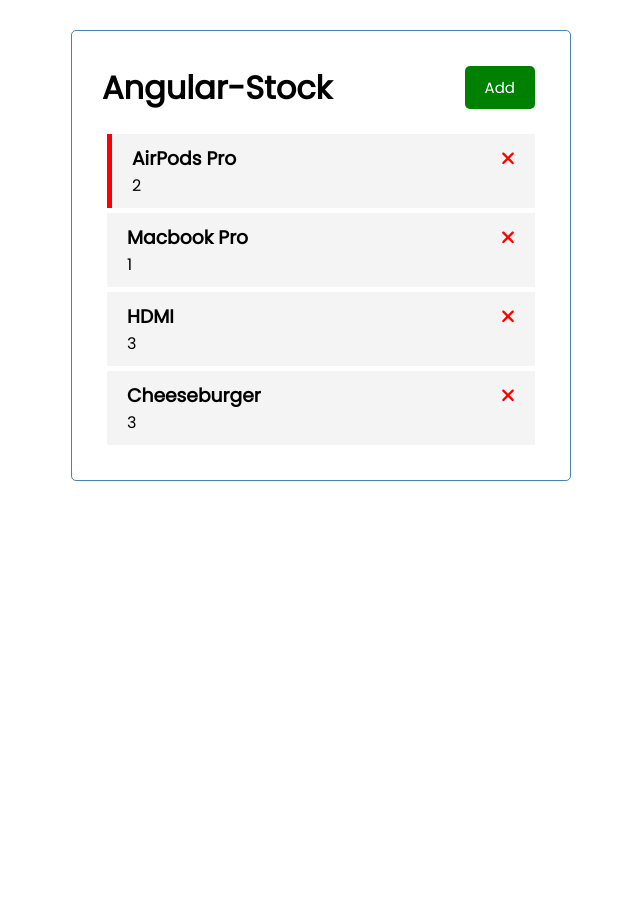
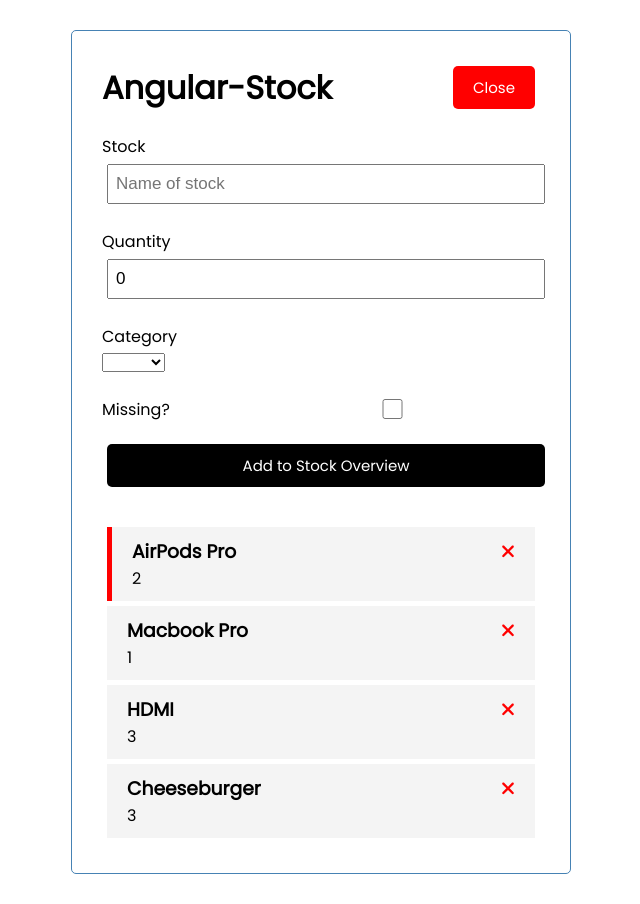
Before and after one commit to KNPhilip/Angular-Stock, an Angular app: page / in a window 1280 px wide. Both pictures are taken after a click on the button "Add". Shown: the whole page, without its empty margins (319-959 px from the left). Before the commit the page ends 800 px from the top, so only its background shows below. Built offline with nearby package versions, Linux system fonts and the light colour scheme; data requests are answered from the project's data file.

Commit message:
Finalized the add stock functionality

```diff
--- /dev/null
+++ b/src/app/components/add-item/add-item.component.html
@@ -0,0 +1,26 @@
+<form *ngIf="showAddItem" class="add-form" (ngSubmit)="onSubmit()">
+    <div class="form-control">
+        <label for="text">Stock</label>
+        <input type="text" name="text" [(ngModel)]="text" id="text" placeholder="Name of stock" />
+    </div>
+    <div class="form-control">
+        <label for="quantity">Quantity</label>
+        <input type="number" name="quantity" [(ngModel)]="quantity" id="quantity" placeholder="Quantity" />
+    </div>
+    <div class="form-control">
+        <label for="category">Category</label>
+        <select name="category" [(ngModel)]="category" id="category">
+            <option value="audio">Audio</option>
+            <option value="input">Input</option>
+            <option value="cable">Cable</option>
+            <option value="pc">PC</option>
+            <option value="tv">TV</option>
+            <option value="other" selected>Other..</option>
+        </select>
+    </div>
+    <div class="form-control form-control-check">
+        <label for="missing">Missing?</label>
+        <input type="checkbox" name="missing" [(ngModel)]="missing" id="missing" />
+    </div>
+    <input type="submit" value="Add to Stock Overview" class="btn btn-block">
+</form>
--- /dev/null
+++ b/src/app/components/add-item/add-item.component.scss
@@ -0,0 +1,3 @@
+.add-form {
+    margin-bottom: 40px;
+}
--- /dev/null
+++ b/src/app/components/add-item/add-item.component.ts
@@ -0,0 +1,45 @@
+import { Component, Output, EventEmitter } from '@angular/core';
+import { Item } from 'src/app/Item';
+import { Category } from 'src/app/Item';
+import { UiService } from 'src/app/services/ui.service';
+import { Subscription } from 'rxjs';
+
+@Component({
+  selector: 'app-add-item',
+  templateUrl: './add-item.component.html',
+  styleUrls: ['./add-item.component.scss']
+})
+export class AddItemComponent {
+  @Output() onAddItem: EventEmitter<Item> = new EventEmitter();
+  text?: string;
+  quantity: number = 0;
+  category: Category = Category.Other;
+  missing: boolean = false;
+  showAddItem: boolean = false;
+  subscription!: Subscription;
+
+  constructor(private uiService: UiService) {
+    this.subscription = this.uiService.onToggle().subscribe((value) => (this.showAddItem = value));
+  }
+
+  onSubmit() {
+    if(!this.text) {
+      alert('Please enter the name of the stock.')
+      return;
+    }
+
+    const newItem = {
+      text: this.text,
+      quantity: this.quantity,
+      category: this.category,
+      missing: this.missing
+    }
+
+    this.onAddItem.emit(newItem);
+
+    this.text = '';
+    this.quantity = 0;
+    this.category = Category.Other;
+    this.missing = false;
+  }
+}
--- a/src/app/components/header/header.component.html
+++ b/src/app/components/header/header.component.html
@@ -1,8 +1,8 @@
 <header>
     <h1>{{ title }}</h1>
     <app-button
-        color="green"
-        text="Add"
-        (btnClick)="toggleItems()"
+        color="{{showAddItem ? 'red' : 'green'}}"
+        text="{{showAddItem ? 'Close' : 'Add'}}"
+        (btnClick)="toggleAddItem()"
     ></app-button>
 </header>
--- a/src/app/components/header/header.component.ts
+++ b/src/app/components/header/header.component.ts
@@ -1,4 +1,6 @@
 import { Component } from '@angular/core';
+import { UiService } from 'src/app/services/ui.service';
+import { Subscription } from 'rxjs';
 
 @Component({
   selector: 'app-header',
@@ -7,8 +9,14 @@
 })
 export class HeaderComponent {
   title: string = 'Angular-Stock';
+  showAddItem!: boolean;
+  subscription!: Subscription;
 
-  toggleItems() {
-    console.log('toggle');
+  constructor(private uiService: UiService) {
+    this.subscription = this.uiService.onToggle().subscribe(value => this.showAddItem = value);
+  }
+
+  toggleAddItem() {
+    this.uiService.toggleAddItem();
   }
 }
--- a/src/app/components/item-list/item-list.component.html
+++ b/src/app/components/item-list/item-list.component.html
@@ -1,3 +1,4 @@
+<app-add-item (onAddItem)="addItem($event)"></app-add-item>
 <app-item-section
     (onDeleteItem)="deleteItem(item)"
     (onToggleMissing)="toggleMissing(item)"
--- a/src/app/components/item-list/item-list.component.ts
+++ b/src/app/components/item-list/item-list.component.ts
@@ -26,4 +26,8 @@
     item.missing = !item.missing;
     this.itemService.updateItemMissing(item).subscribe();
   }
+
+  addItem(item: Item) {
+    this.itemService.addItem(item).subscribe((item) => (this.itemList.push(item)));
+  }
 }
--- a/src/app/services/item.service.ts
+++ b/src/app/services/item.service.ts
@@ -30,4 +30,8 @@
     const url = `${this.apiUrl}/${item.id}`;
     return this.http.put<Item>(url, item, httpOptions);
   }
+
+  addItem(item: Item): Observable<Item> {
+    return this.http.post<Item>(this.apiUrl, item, httpOptions);
+  }
 }
--- /dev/null
+++ b/src/app/services/ui.service.ts
@@ -0,0 +1,21 @@
+import { Injectable } from '@angular/core';
+import { Observable, Subject } from 'rxjs';
+
+@Injectable({
+  providedIn: 'root'
+})
+export class UiService {
+  private showAddItem: boolean = false;
+  private subject = new Subject<any>();
+
+  constructor() {}
+
+  toggleAddItem(): void {
+    this.showAddItem = !this.showAddItem;
+    this.subject.next(this.showAddItem);
+  }
+
+  onToggle(): Observable<any> {
+    return this.subject.asObservable();
+  }
+}
```
Also changed, not shown: src/app/app.module.ts (+6 -2 lines).
